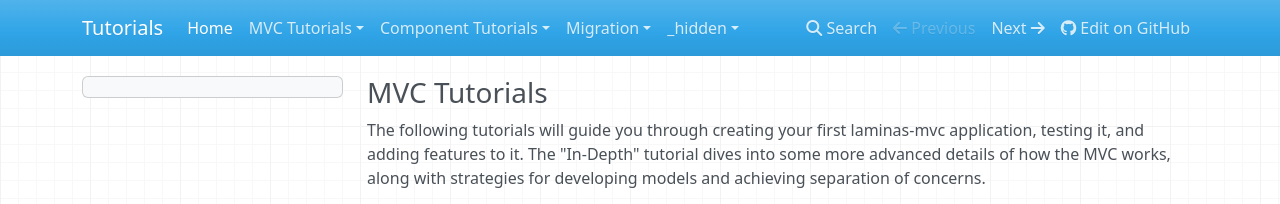
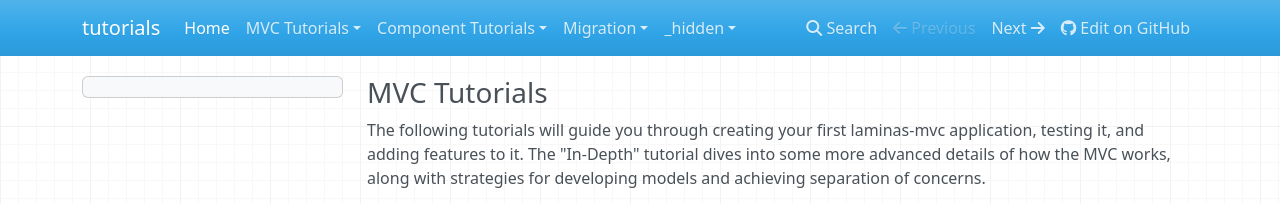
Before and after one commit to laminas/tutorials, an MkDocs documentation site: the page built from docs/book/index.md, in a window 1280 px wide. Shown: the top 204 px of the page. Built offline with MkDocs 1.6.1, drawn with Linux system fonts in a browser that asks for light colours; nearby versions of some CDN libraries.

```diff
--- a/mkdocs.yml
+++ b/mkdocs.yml
@@ -36,7 +36,7 @@ nav:
     - "_hidden":
         - "_migration-from-zendframework": migration-from-zendframework.md
 
-site_name: Tutorials
+site_name: tutorials
 site_description: 'Learn how to create laminas-mvc applications, get in-depth guides into components, and discover how to migrate your applications to version 3!'
 repo_url: 'https://github.com/laminas/tutorials'
 extra:
```
